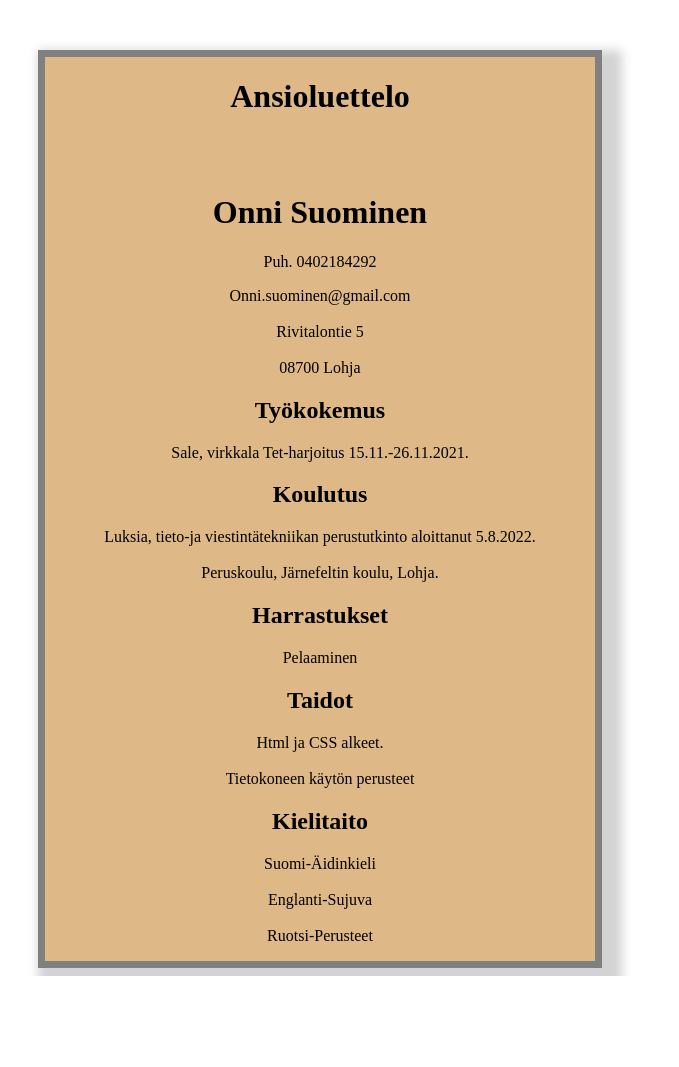
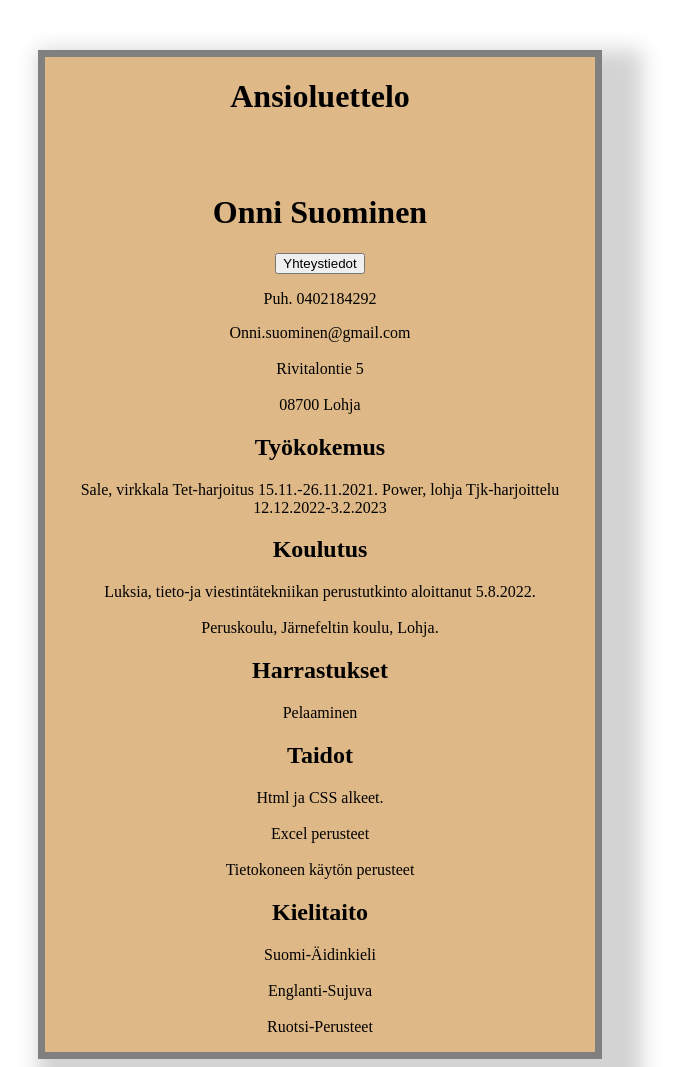
Before and after one commit to Onni06/Onni06.github.io, a PHP site: page /Cv/index.html in a window 1280 px wide. Shown: the whole page, without its empty margins (320-999 px from the left). Before the commit the page ends 976 px from the top, so only its background shows below. Run offline with PHP 8.4, Linux system fonts and the light colour scheme.

Commit message:
Added information

```diff
--- a/Cv/Css2/cv.css
+++ b/Cv/Css2/cv.css
@@ -9,5 +9,5 @@ background-color:white;
   margin-bottom: 0px;
   margin-right: 350px;
   margin-left: 350px;
-box-shadow: 10px 10px 10px 10px lightgrey;
+box-shadow: 20px 20px 20px 20px lightgrey;
 }
--- a/Cv/index.html
+++ b/Cv/index.html
@@ -14,6 +14,8 @@ Cv
 <h1>
 Onni Suominen
 </h1>
+ <p id="demo"></p>
+ <button type="button" onclick="document.getElementById('demo').innerHTML = 'Puh. 0402184292'">Yhteystiedot </button>
  <p>Puh. 0402184292 </p>
 <p>Onni.suominen@gmail.com
 <br></br>
@@ -24,6 +26,9 @@ Onni Suominen
 <h2>Työkokemus </h2>
  Sale, virkkala Tet-harjoitus
  15.11.-26.11.2021.
+Power, lohja Tjk-harjoittelu
+12.12.2022-3.2.2023
+<h2></h2>
 <h2>Koulutus </h2>
 <p>Luksia, tieto-ja viestintätekniikan perustutkinto aloittanut
 5.8.2022.
@@ -35,7 +40,8 @@ Peruskoulu, Järnefeltin koulu, Lohja.
 <h2>Taidot </h2>
 Html ja CSS alkeet.
 <br></br>
-
+Excel perusteet
+<br></br>
 Tietokoneen käytön perusteet
 <h2>Kielitaito </h2>
 <p>Suomi-Äidinkieli
--- /dev/null
+++ b/css/lyijy.css
@@ -0,0 +1,3 @@
+table {
+	border: 1px solid;
+}
```
Also changed, not shown: ddd.html (added, +12 -0 lines), fjfjejg.html (added, +23 -0 lines).
